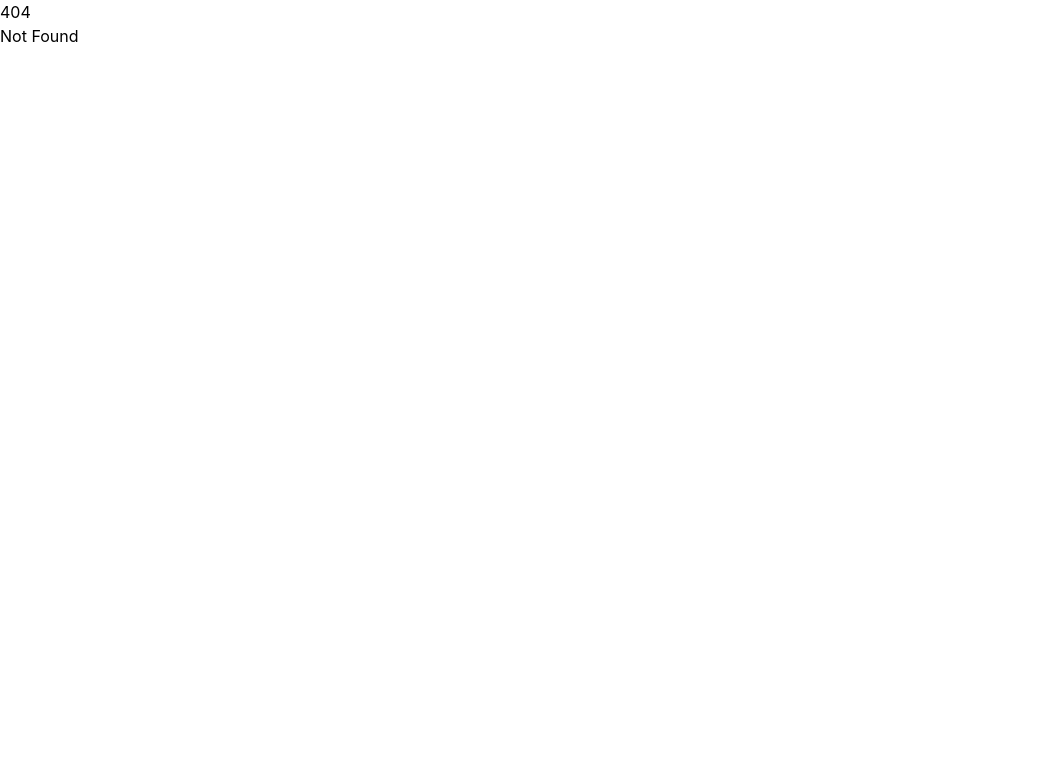
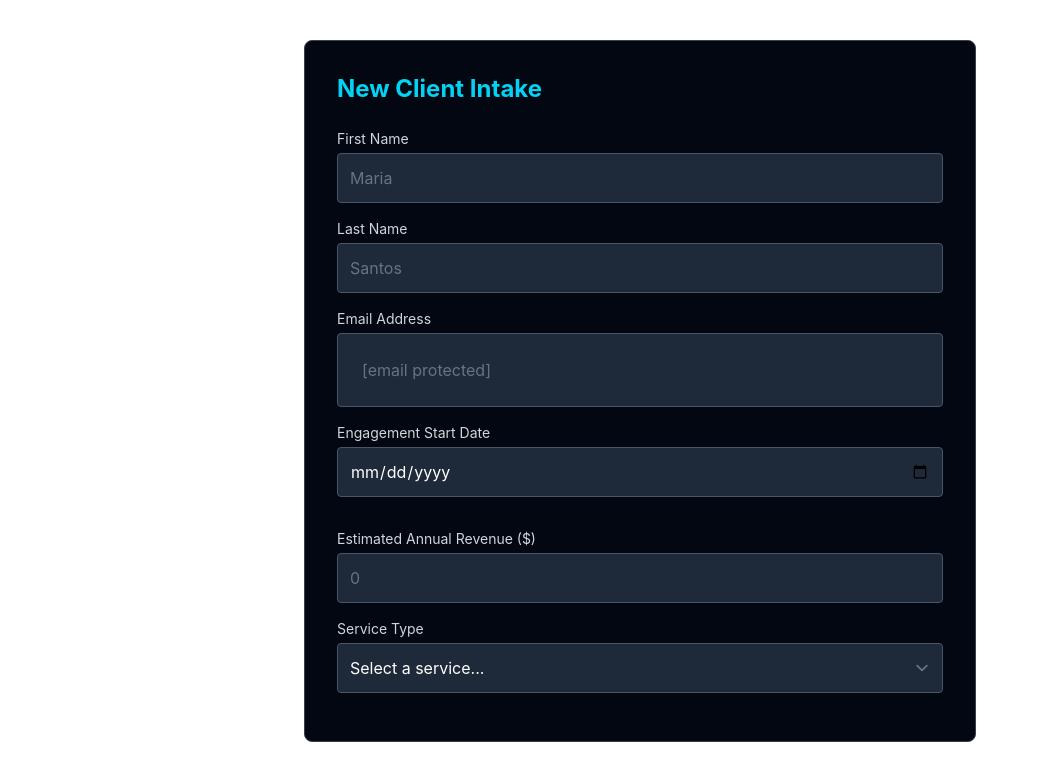
Before and after one commit to AntonyM10/qcnewbooks, a SvelteKit app: page /intake in a window 1280 px wide. Before the commit this address had no page. Shown: the top 780 px of the page, without its empty margins (0-1038 px from the left). Built offline with nearby package versions, Linux system fonts and the light colour scheme.

Commit message:
finished 4.3 - text inputs and dropdowns

```diff
--- /dev/null
+++ b/src/routes/intake/+page.svelte
@@ -0,0 +1,58 @@
+<div class="mx-auto mt-10 max-w-2xl rounded-lg border border-gray-700 bg-gray-950 p-8">
+	<h1 class="mb-6 text-2xl font-bold text-cyan-400">New Client Intake</h1>
+    <label class="mb-4 flex flex-col text-sm text-gray-300">
+		<span class="mb-1">First Name</span>
+		<input
+			type="text"
+			required
+			placeholder="Maria"
+			class="w-full rounded border border-gray-600 bg-gray-800 p-3 text-white placeholder-gray-500"
+		/>
+	</label>
+<label class="mb-4 flex flex-col text-sm text-gray-300">
+		<span class="mb-1">Last Name</span>
+		<input
+			type="text"
+			required
+			placeholder="Santos"
+			class="w-full rounded border border-gray-600 bg-gray-800 p-3 text-white placeholder-gray-500"
+		/>
+	</label>
+<label class="mb-4 flex flex-col text-sm text-gray-300">
+		<span class="mb-1">Email Address</span>
+		<input
+			type="email"
+			required
+			placeholder="[email protected]"
+			class="w-full rounded border border-gray-600 bg-gray-800 p-6 text-white placeholder-gray-500"
+		/>
+	</label>
+<label class="mb-4 flex flex-col text-sm text-gray-300">
+		<span class="mb-1">Engagement Start Date</span>
+		<input
+			type="date"
+			required
+			class="mb-4 w-full rounded border border-gray-600 bg-gray-800 p-3 text-white"
+		/>
+	</label>
+<label class="mb-4 flex flex-col text-sm text-gray-300">
+		<span class="mb-1">Estimated Annual Revenue ($)</span>
+		<input
+			type="number"
+			required
+			step="1000"
+			min="0"
+			placeholder="0"
+			class="w-full rounded border border-gray-600 bg-gray-800 p-3 text-green-400"
+		/>
+	</label>
+<label class="mb-4 flex flex-col text-sm text-gray-300">
+		<span class="mb-1">Service Type</span>
+		<select class="w-full rounded border border-gray-600 bg-gray-800 p-3 text-white">
+			<option value="" disabled selected>Select a service...</option>
+			<option value="bookkeeping">Bookkeeping</option>
+			<option value="tax_prep">Tax Preparation</option>
+			<option value="advisory">Advisory Services</option>
+		</select>
+	</label>
+</div>
```
